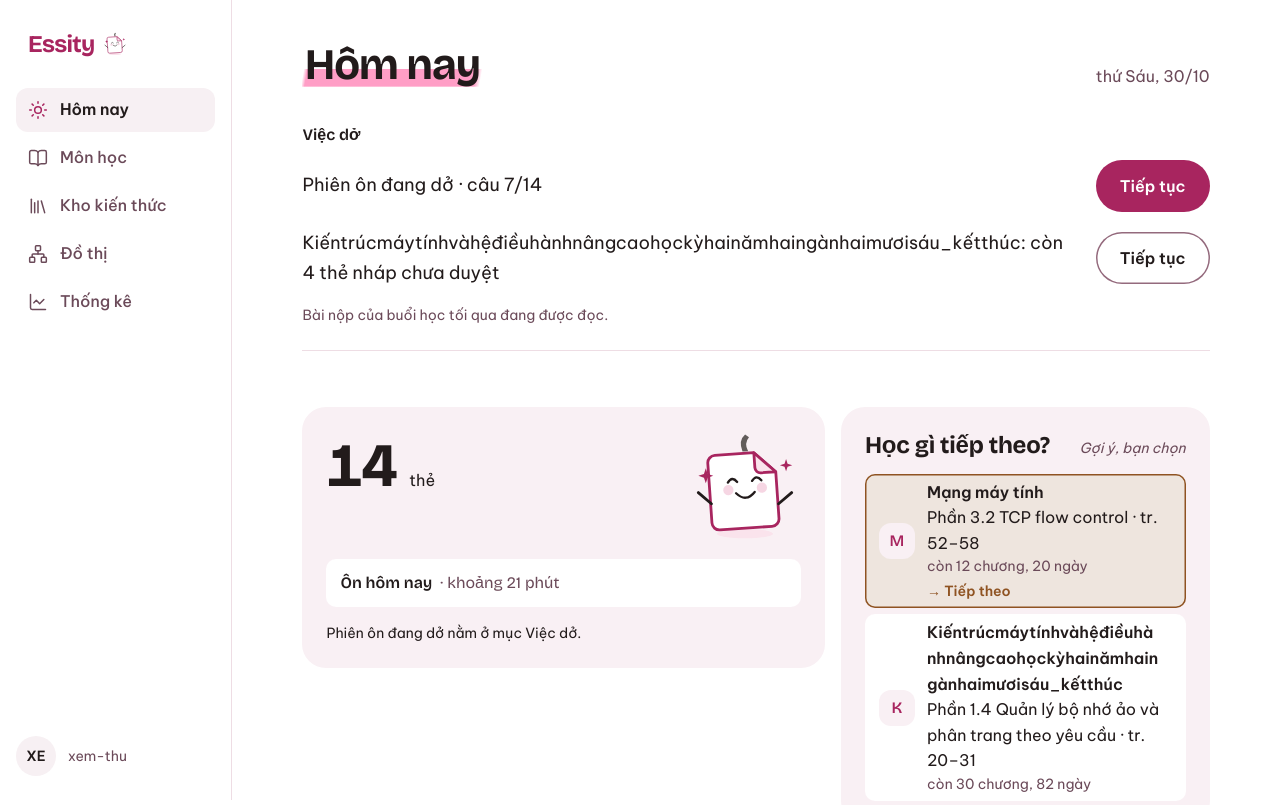
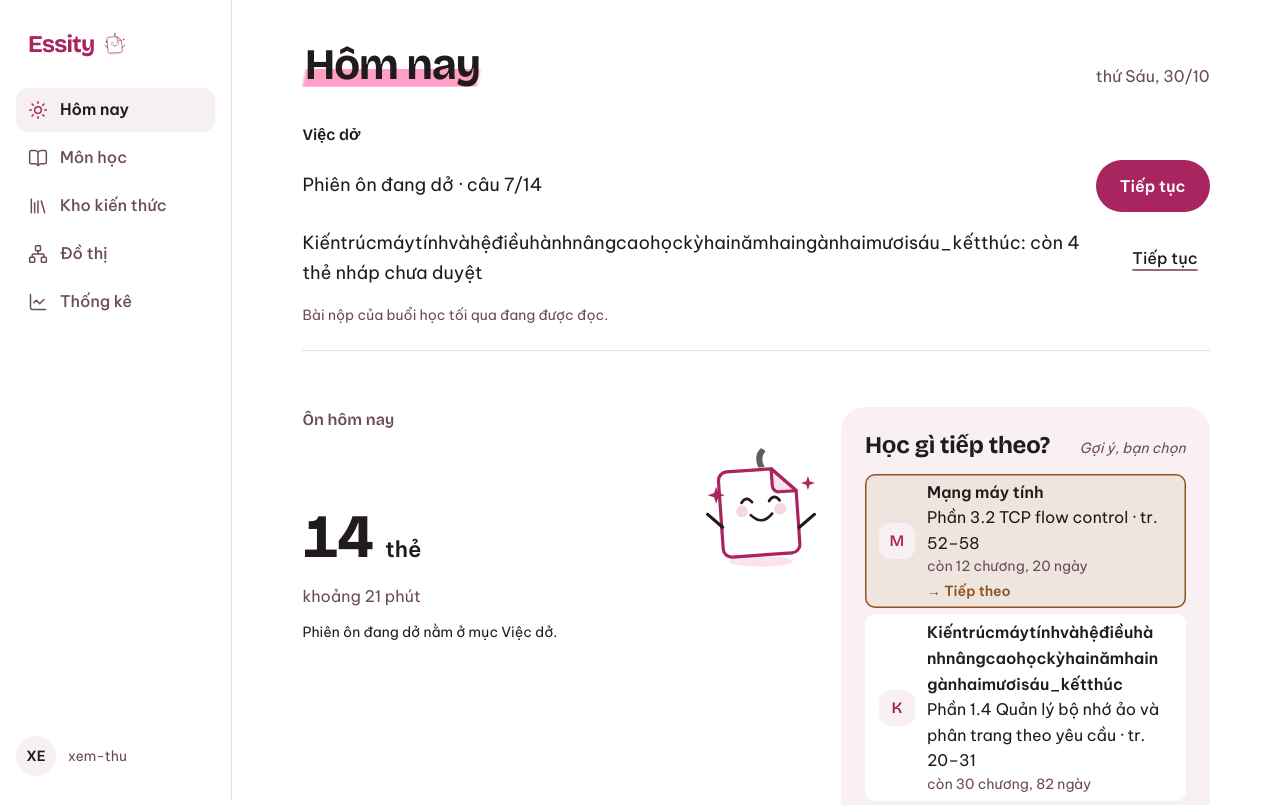
Before and after one commit to Nha-Cong-Dong/Essity, a Next.js app in the folder apps/web/: page /design-preview/today in a window 1280 px wide. Shown: the top 805 px of the page. Built offline with nearby package versions, Linux system fonts and the light colour scheme.

Commit message:
UI-A: wide column rule, Today as one flat answer + one NX tile

```diff
--- a/apps/web/app/design-preview/kho/page.tsx
+++ b/apps/web/app/design-preview/kho/page.tsx
@@ -31,7 +31,7 @@ async function Fixture({ searchParams }: { searchParams: Promise<{ level?: strin
   const { level } = await searchParams;
   return (
     <AppShell current="/kho-kien-thuc" account={<AccountMenu email="xem-thu@example.com" />}>
-      <PageColumn width="full">
+      <PageColumn width="wide">
         <VaultView view={level === "sessions" ? SESSIONS : SUBJECTS} subjectId="s1" />
       </PageColumn>
     </AppShell>
--- a/apps/web/app/design-preview/practice/page.tsx
+++ b/apps/web/app/design-preview/practice/page.tsx
@@ -17,7 +17,7 @@ async function Fixture({ searchParams }: { searchParams: Promise<{ state?: strin
   const known = PRACTICE_STATE_IDS.find((id) => id === state) ?? "home";
   return (
     <AppShell current="/today" account={<AccountMenu email="xem-thu@example.com" />}>
-      <PageColumn width="full">
+      <PageColumn width="wide">
         <PracticeScreen key={known} state={known} />
       </PageColumn>
     </AppShell>
--- a/apps/web/app/design-preview/stats/page.tsx
+++ b/apps/web/app/design-preview/stats/page.tsx
@@ -3,7 +3,7 @@ import { Suspense } from "react";
 
 import { AccountMenu } from "@/components/account-menu";
 import { StatsScreen } from "@/components/stats/stats-screen";
-import { AppShell } from "@/components/shells";
+import { AppShell, PageColumn } from "@/components/shells";
 import { STATS_STATE_IDS, statsFixture } from "@/lib/fixtures/stats";
 import { buildGrid } from "@/lib/stats";
 
@@ -23,7 +23,9 @@ async function Fixture({ searchParams }: { searchParams: Promise<{ state?: strin
   const mode = known === "loading" || known === "error" ? known : "ready";
   return (
     <AppShell current="/stats" account={<AccountMenu email="xem-thu@example.com" />}>
-      <StatsScreen key={`${known}:${chosen ?? ""}`} view={view} subject={chosen ?? ""} mode={mode} />
+      <PageColumn width="wide">
+        <StatsScreen key={`${known}:${chosen ?? ""}`} view={view} subject={chosen ?? ""} mode={mode} />
+      </PageColumn>
     </AppShell>
   );
 }
--- a/apps/web/app/design-preview/syllabus/page.tsx
+++ b/apps/web/app/design-preview/syllabus/page.tsx
@@ -19,7 +19,7 @@ async function Fixture({ searchParams }: { searchParams: Promise<{ state?: strin
   const known = SYLLABUS_STATE_IDS.find((id) => id === state) ?? "ready";
   return (
     <AppShell current="/today" account={<AccountMenu email="xem-thu@example.com" />}>
-      <PageColumn width="session">
+      <PageColumn width="wide">
         {upload ? <UploadScreen key={upload} state={upload} /> : <SyllabusScreen key={known} state={known} />}
       </PageColumn>
     </AppShell>
--- a/apps/web/app/kho-kien-thuc/page.tsx
+++ b/apps/web/app/kho-kien-thuc/page.tsx
@@ -76,7 +76,7 @@ export default function VaultPage(props: { searchParams: Promise<Search> }) {
         </Suspense>
       }
     >
-      <PageColumn width="full" className="flex flex-col gap-4">
+      <PageColumn width="wide" className="flex flex-col gap-4">
         <Suspense fallback={null}>
           <Vault {...props} />
         </Suspense>
--- a/apps/web/app/stats/page.tsx
+++ b/apps/web/app/stats/page.tsx
@@ -46,7 +46,7 @@ export default function StatsPage() {
         </Suspense>
       }
     >
-      <PageColumn width="full">
+      <PageColumn width="wide">
         <Suspense fallback={<StatsLoading />}>
           <Stats />
         </Suspense>
--- a/apps/web/app/subjects/[id]/practice/page.tsx
+++ b/apps/web/app/subjects/[id]/practice/page.tsx
@@ -31,7 +31,7 @@ async function Practice({ params }: { params: Promise<{ id: string }> }) {
     if (error instanceof CoreStatusError && error.status === 401) redirect("/login");
   }
   return (
-    <PageColumn width="session">
+    <PageColumn width="wide">
       {list === null ? (
         <>
         <h1 className="m-0 mb-6 font-display text-title">Luyện tập</h1>
@@ -53,7 +53,7 @@ async function Practice({ params }: { params: Promise<{ id: string }> }) {
 export default function PracticePage({ params }: { params: Promise<{ id: string }> }) {
   return (
     <AppShell current="/subjects" account={<AccountSlot />}>
-      <Suspense fallback={<PageColumn width="session" aria-busy="true" className="h-80 rounded-sheet bg-sunken" />}>
+      <Suspense fallback={<PageColumn width="wide" aria-busy="true" className="h-80 rounded-sheet bg-sunken" />}>
         <Practice params={params} />
       </Suspense>
     </AppShell>
--- a/apps/web/app/subjects/[id]/syllabus/page.tsx
+++ b/apps/web/app/subjects/[id]/syllabus/page.tsx
@@ -28,7 +28,7 @@ async function Syllabus({ params }: { params: Promise<{ id: string }> }) {
   }
   if (outline === null) {
     return (
-      <PageColumn width="full">
+      <PageColumn width="wide">
         <div role="alert" className="flex flex-col items-start gap-2 rounded-sheet bg-sunken p-6">
           <p className="m-0 font-semibold">Không tải được đề cương.</p>
           <p className="m-0 text-ink-soft">Kiểm tra kết nối rồi thử lại.</p>
@@ -40,7 +40,7 @@ async function Syllabus({ params }: { params: Promise<{ id: string }> }) {
     );
   }
   return (
-    <PageColumn width="full">
+    <PageColumn width="wide">
       <SyllabusLive subjectId={subject.id} subjectName={subject.name} initial={outline} />
     </PageColumn>
   );
@@ -50,7 +50,7 @@ export default function SyllabusPage({ params }: { params: Promise<{ id: string
   return (
     <AppShell current="/subjects" account={<AccountSlot />}>
       <div className="grid min-w-0 gap-8 lg:grid-cols-[minmax(0,7fr)_minmax(0,5fr)] lg:items-start">
-        <Suspense fallback={<PageColumn width="full" aria-busy="true" className="h-80 rounded-sheet bg-sunken" />}>
+        <Suspense fallback={<PageColumn width="wide" aria-busy="true" className="h-80 rounded-sheet bg-sunken" />}>
           <Syllabus params={params} />
         </Suspense>
         <aside
--- a/apps/web/components/shells.tsx
+++ b/apps/web/components/shells.tsx
@@ -23,11 +23,13 @@ const COLUMN = {
   read: "max-w-160",
   session: "max-w-(--col-session)",
   full: "max-w-280",
+  // UI-A: the reading width of list screens (Đề cương, Luyện tập, Kho, Thống kê): ~960, centred in the page.
+  wide: "max-w-240 mx-auto",
 } as const;
 
 /**
- * One column for a page inside AppShell (UI-1a). Every width starts at the left edge of the
- * container, under the logo: `mr-auto`, never `mx-auto`, so no screen has its own left edge.
+ * One column for a page inside AppShell (UI-1a). `read`, `session` and `full` start at the left edge
+ * of the container (`mr-auto`); `wide` (UI-A) is the ~960 column list screens centre in the page.
  */
 export function PageColumn({
   width = "full",
--- a/apps/web/components/today-v2/today-v2-screen.tsx
+++ b/apps/web/components/today-v2/today-v2-screen.tsx
@@ -38,7 +38,7 @@ function Heading({ day }: { day: string }) {
 
 /** One row of Việc dở: the line, and "Tiếp tục" (primary on the first row only). */
 function ResumeRow({ item, primary }: { item: Unfinished; primary: boolean }) {
-  const variant = primary ? "primary" : "secondary";
+  const variant = primary ? "primary" : "quiet";
   if (item.kind === "note") {
     return (
       <li className="m-0 text-small text-ink-soft break-words">
@@ -60,7 +60,7 @@ function ResumeRow({ item, primary }: { item: Unfinished; primary: boolean }) {
         : `/subjects/${item.subject.id}/sessions`;
   return (
     <li className="flex flex-wrap items-center justify-between gap-x-5 gap-y-3">
-      <p className="m-0 min-w-0 flex-1 basis-60 text-read break-words">
+      <p className="m-0 min-w-0 flex-1 basis-60 text-read [overflow-wrap:anywhere]">
         {line}
       </p>
       <Button
@@ -92,10 +92,9 @@ export function ResumeStrip({ items }: { items: Unfinished[] }) {
   );
 }
 
-// V22: the left tile is the accent of the screen (landing "nx" tile, span 7): the one big number,
-// Bé Trang, one white row that names the review, and the solid pink button inside the tile.
-const SHEET = "relative flex min-w-0 flex-col gap-4 self-start rounded-tile bg-hong-tint p-4 min-[901px]:col-span-7 min-[901px]:p-6";
-const WHITE_ROW = "m-0 flex min-h-12 flex-wrap items-center gap-x-2 rounded-row bg-bg px-3.5 py-2 text-body";
+// UI-A: the review is the answer of the screen, drawn flat on the page like the landing's headline
+// column (no tile): the number at display size, the minutes, Bé Trang, and one solid pink button.
+const REVIEW = "relative flex min-w-0 flex-col gap-3 min-[901px]:col-span-7";
 
 export function ReviewTile({
   review,
@@ -108,7 +107,7 @@ export function ReviewTile({
 }) {
   if (review.state === "none") {
     return (
-      <section className={`${SHEET} items-start`} data-surface="hong" aria-labelledby="today-review">
+      <section className={`${REVIEW} items-start`} aria-labelledby="today-review">
         <h2 id="today-review" className="sr-only">
           {COPY.review}
         </h2>
@@ -119,24 +118,24 @@ export function ReviewTile({
     );
   }
   return (
-    <section className={SHEET} data-surface="hong" aria-labelledby="today-review">
-      <div className="flex items-start justify-between gap-4">
+    <section className={REVIEW} aria-labelledby="today-review">
+      <h2 id="today-review" className="m-0 text-body font-semibold text-ink-soft">
+        {COPY.review}
+      </h2>
+      <div className="flex items-end justify-between gap-4">
         <p className="m-0 flex items-baseline gap-3">
           <span className="font-display text-display tabular-nums">{review.count}</span>
-          <span className="text-body">{COPY.questions}</span>
+          <span className="text-lead font-semibold">{COPY.questions}</span>
         </p>
-        <Mascot pose="vui" className="size-20 shrink-0 min-[901px]:size-28" />
+        <Mascot pose="vui" className="size-20 shrink-0 min-[901px]:size-32" />
       </div>
       {/* V5: the total only, no subject names. */}
-      <h2 id="today-review" className={WHITE_ROW}>
-        <span className="font-semibold">{COPY.review}</span>
-        <span className="text-ink-soft">· khoảng {review.minutes} phút</span>
-      </h2>
+      <p className="m-0 text-body text-ink-soft">khoảng {review.minutes} phút</p>
       {review.note && <p className="m-0 text-meta break-words">{review.note}</p>}
       {review.in_progress ? (
         <p className="m-0 text-meta">{COPY.inProgressHint}</p>
       ) : (
-        <div className="max-sm:w-full">
+        <div className="mt-1 max-sm:w-full">
           <StartButton variant={primary ? "primary" : "secondary"} preview={preview}>
             {COPY.start}
           </StartButton>
--- a/apps/web/components/ui/nx-list.tsx
+++ b/apps/web/components/ui/nx-list.tsx
@@ -68,7 +68,7 @@ export function NxRow({
   const body = (
     <>
       <span className="tabular-nums text-ink-soft">{lead}</span>
-      <span className="min-w-0 break-words [overflow-wrap:normal]">
+      <span className="min-w-0 [overflow-wrap:anywhere]">
         {children}
         {why ? <span className="mt-1 block text-meta font-semibold text-cam">{why}</span> : null}
       </span>
```
